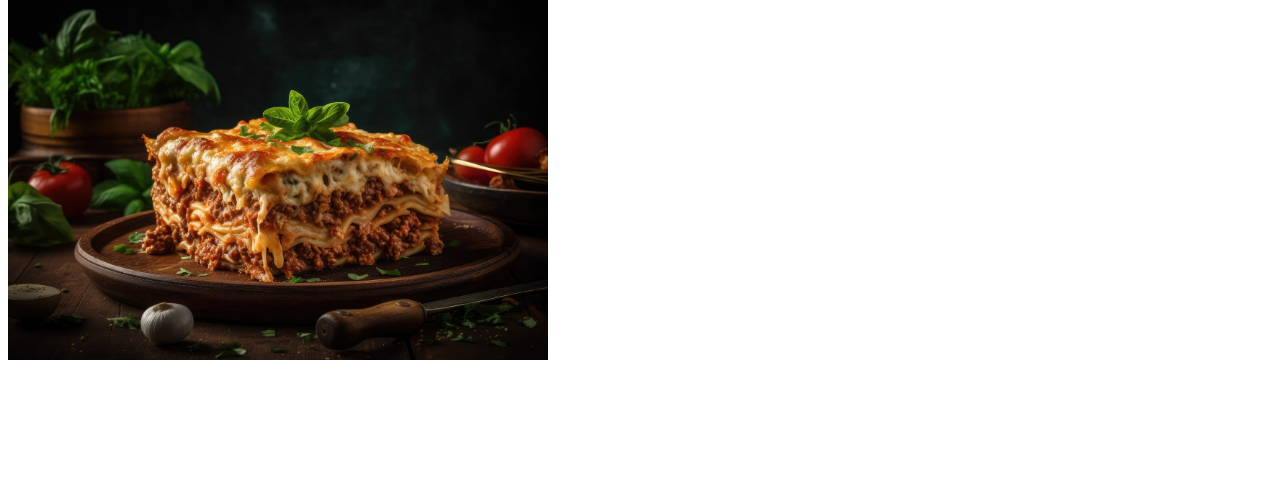
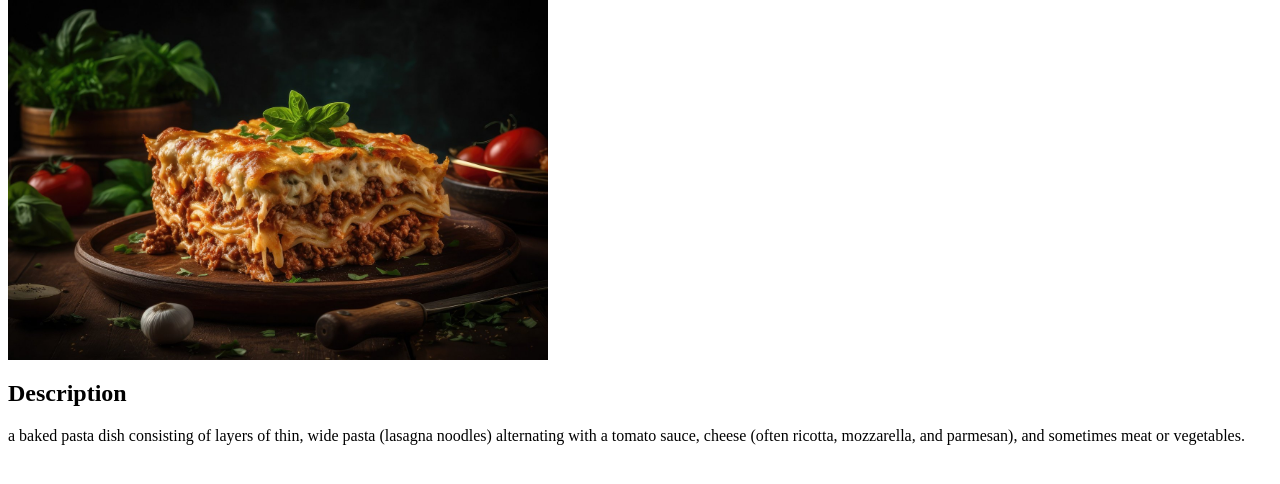
Before and after one commit to CMetoreDev/Recipe-project, a plain HTML site: page recipes/Lasagna.html in a window 1280 px wide. Shown: the part 66-550 px from the top of the page. Drawn offline with Linux system fonts and the light colour scheme.

Commit message:
Added a description for each recipe

```diff
--- a/recipes/Lasagna.html
+++ b/recipes/Lasagna.html
@@ -1,4 +1,6 @@
 <body>
     <h1>Lasagna</h1>
     <img src="../images/Pasta.jpeg" alt="An image of a plate of Lasagna" height="360" width="540">
+    <h2>Description</h2>
+    <p>a baked pasta dish consisting of layers of thin, wide pasta (lasagna noodles) alternating with a tomato sauce, cheese (often ricotta, mozzarella, and parmesan), and sometimes meat or vegetables. </p>
 </body>
```
Also changed, not shown: recipes/Beef_Stroganoff.html (+2 -0 lines), recipes/Chicken_Piccata.html (+2 -0 lines), 1 other file.
